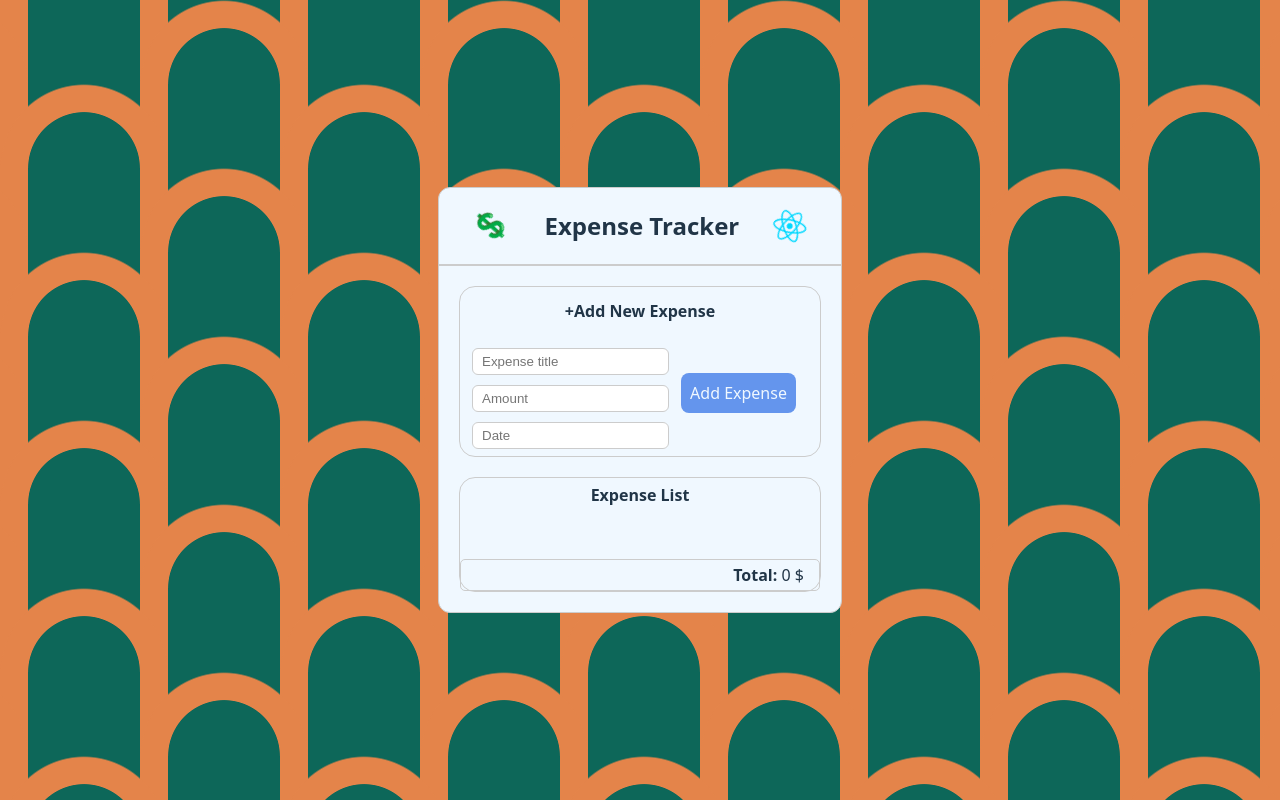
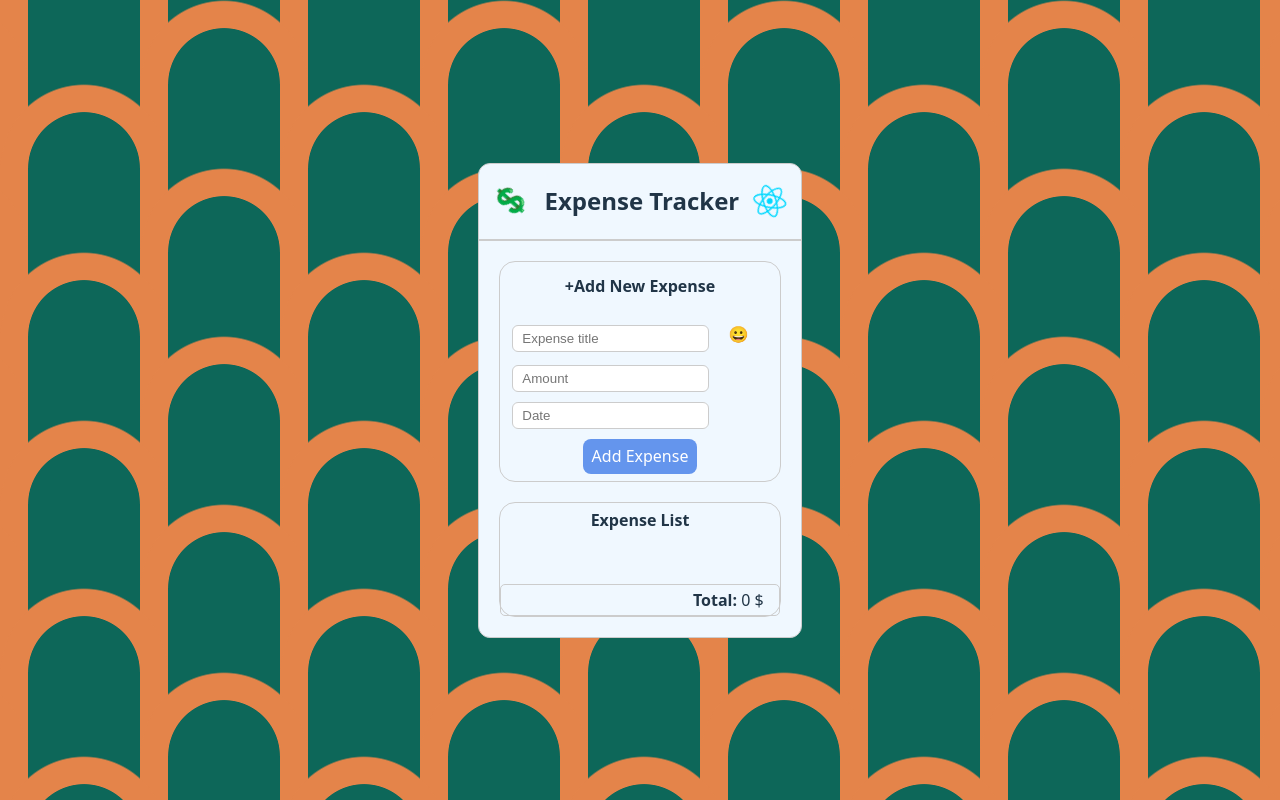
Before and after one commit to mahdinap/expense-tracker, a React (Vite) app: page / in a window 1280 px wide. Built offline with nearby package versions, Linux system fonts and the light colour scheme.

Commit message:
add emojiMart & set validation for Amount

```diff
--- a/package.json
+++ b/package.json
@@ -10,6 +10,9 @@
     "preview": "vite preview"
   },
   "dependencies": {
+    "@emoji-mart/data": "^1.2.1",
+    "@emoji-mart/react": "^1.1.1",
+    "emoji-mart": "^5.6.0",
     "react": "^19.1.0",
     "react-datepicker": "^8.4.0",
     "react-dom": "^19.1.0"
--- a/src/App.css
+++ b/src/App.css
@@ -45,17 +45,8 @@ html {
   border-radius: 16px;
   margin: 20px;
 }
-button {
-  padding: 5px 8px;
-  margin: 12px;
-  background-color: cornflowerblue;
-  color: aliceblue;
-  height: 40px;
-}
-button:hover {
-  border: 1px solid #ccc;
-  /* height: 40px; */
-}
+
+
 .Header {
   border-bottom: 2px solid #ccc;
   display: flex;
@@ -101,14 +92,7 @@ h4 {
   border-radius: 5px;
   font-weight: 500;
 }
-.inputs {
-  display: flex;
-  flex-direction: column;
-}
-.form {
-  display: flex;
-  align-items: center;
-}
+
 .emoji {
   animation: logo-spin infinite 15s linear;
   display: inline-block;
@@ -118,3 +102,28 @@ h4 {
   position: absolute !important;
   z-index: 10;
 }
+
+.emojiBtn{
+  background-color: transparent;
+  max-width: 80px;
+  border: none;
+
+}
+.expense-fild{
+  display: flex;
+  align-items: center;
+  justify-content: flex-start;
+}
+.form{
+  display: flex;
+  flex-direction: column;
+  align-items: flex-start;
+}
+.addExpense{
+  margin-top: 10px;
+ background-color: cornflowerblue;
+ color: white;
+
+padding: 5px 8px;
+  height: 35px;
+}
--- a/src/Components/AddNewExoense.jsx
+++ b/src/Components/AddNewExoense.jsx
@@ -4,56 +4,97 @@ import Input from "./Input";
 import DatePicker from "react-datepicker";
 import "react-datepicker/dist/react-datepicker.css";
 
+import data from "@emoji-mart/data";
+import Picker from "@emoji-mart/react";
+
 export default function AddNewExpense(prop) {
-  const {onAddExpense}=prop
-  const[expense,setExpense]=useState([]) // save items in a list
-  const[formDate,setFormData]=useState({name:"",amount:"",date:null})
+  const { onAddExpense } = prop;
+  const [expense, setExpense] = useState([]); // save items in a list
+  const [formDate, setFormData] = useState({
+    name: "",
+    amount: "",
+    date: null,
+  });
 
-  function handleChange(e){
-    const {name,value}=e.target
-    setFormData((prev)=>({...prev,[name]:value}))
+  const [showPicker, setShowPicker] = useState(false);
+  const [text, setText] = useState("");
+
+  const addEmoji = (emoji) => {
+    setFormData((prev) => ({
+      ...prev,
+      name: prev.name + emoji.native, // اضافه کردن ایموجی به title
+    }));
+    setShowPicker(false);
+  };
+
+  function handleChange(e) {
+    const { name, value } = e.target;
+      if (name === "amount") {
+    // فقط اعداد و حداکثر یک نقطه مجاز
+    if (value === "" || /^\d*\.?\d*$/.test(value)) {
+      setFormData((prev) => ({ ...prev, [name]: value }));
+    }
+    return; // غیر از عدد و نقطه هیچ چیزی اضافه نمیشه
+  }
+    setFormData((prev) => ({ ...prev, [name]: value }));
   }
 
-  function addNewExpense(){
-    const newExpense={
+  function addNewExpense() {
+    const newExpense = {
       ...formDate,
-      amount:Number(formDate.amount),
-      date:formDate.date || new Date().toString()
-    }
-    setFormData({name:"",amount:"",date:null})
+      amount: Number(formDate.amount),
+      date: formDate.date || new Date().toString(),
+    };
+    setFormData({ name: "", amount: "", date: null });
     onAddExpense(newExpense);
-    setExpense((prev)=>[...prev,newExpense])
+    setExpense((prev) => [...prev, newExpense]);
   }
+
   return (
     <>
       <div className="ExpenseField">
         <h4>+Add New Expense</h4>
         <div className="form">
-          <div className="inputs">
+            <div className="expense-fild">
             <Input
-            name="name"
+              name="name"
               placeholder="Expense title"
               onChange={handleChange}
               value={formDate.name}
             />
+            <button
+              onClick={() => setShowPicker(!showPicker)}
+              className="ml-2 p-2 border rounded emojiBtn"
+
+            >
+              😀
+            </button>
+            </div>
+
             <Input
-            name="amount"
+              name="amount"
+              type="text"
               placeholder="Amount"
               onChange={handleChange}
               value={formDate.amount}
             />
 
+            {showPicker && (
+              <div style={{ position: "absolute", top: "40px", zIndex: 1000 }}>
+                <Picker data={data} onEmojiSelect={addEmoji} />
+              </div>
+            )}
+
             <DatePicker
               dateFormat="yyyy/MM/dd"
               selected={formDate.date}
-               onChange={(date) => setFormData((prev) => ({ ...prev, date }))}
-               placeholderText="Date"
+              onChange={(date) => setFormData((prev) => ({ ...prev, date }))}
+              placeholderText="Date"
             />
           </div>
 
-          <Button onClick={addNewExpense} />
+          <Button className="addExpense" onClick={addNewExpense} />
         </div>
-      </div>
     </>
   );
 }
--- a/src/Components/Button.jsx
+++ b/src/Components/Button.jsx
@@ -1,6 +1,6 @@
 export default function Button(props){
-    const {value,onClick}=props
+    const {value,onClick,className}=props
     return<>
-    <button type="button" value={value} onClick={onClick}>Add Expense</button>
+    <button type="button" className={className} value={value} onClick={onClick}>Add Expense</button>
     </>
 }
--- a/src/Components/Input.jsx
+++ b/src/Components/Input.jsx
@@ -1,6 +1,6 @@
 export default function Input(props){
-    const {placeholder,onChange,name}=props
+    const {placeholder,onChange,name,type,inputMode,pattern,value}=props
     return<>
-    <input type="text" onChange={onChange} placeholder={placeholder} name={name}/>
+    <input type={type} value={value} onChange={onChange} placeholder={placeholder} name={name} pattern={pattern} inputMode={inputMode} />
     </>
 }
```
Also changed, not shown: 1 other file (tests, documents, lock files or other folders).
